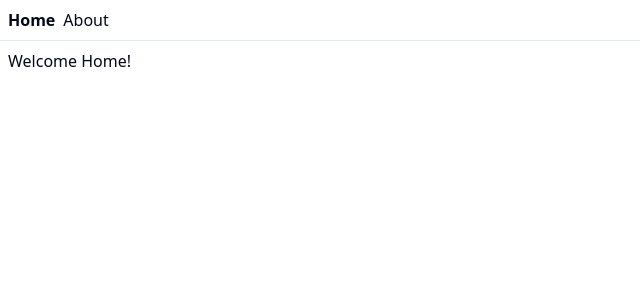
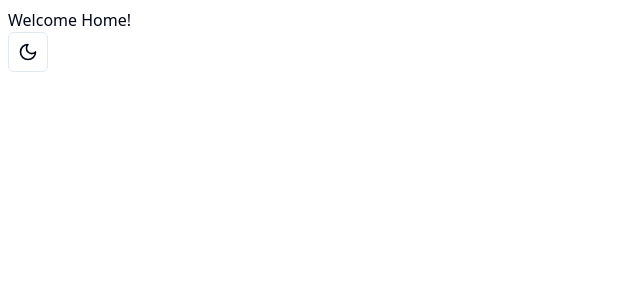
Before and after one commit to BigBabyofTel/linear-app, a React (Vite) app in the folder frontend/: page / in a window 1280 px wide. Shown: the top 300 px of the page, without its empty margins (0-640 px from the left). Built offline with nearby package versions, Linux system fonts and the light colour scheme.

Commit message:
✏️ Fix Typo: fixed theme not working

```diff
--- a/frontend/src/components/theme-toggle.tsx
+++ b/frontend/src/components/theme-toggle.tsx
@@ -8,6 +8,8 @@
   const { setTheme, theme } = useTheme()
 
     function toggleTheme() {
+        console.log("Hello World")
+        console.log(theme)
         setTheme(theme === "dark" ? "light" : "dark")
     }
 
--- a/frontend/src/routes/__root.tsx
+++ b/frontend/src/routes/__root.tsx
@@ -1,20 +1,14 @@
-import { createRootRoute, Link, Outlet } from '@tanstack/react-router'
+import { ThemeProvider } from '@/components/theme-provider'
+import { createRootRoute, Outlet } from '@tanstack/react-router'
 import { TanStackRouterDevtools } from '@tanstack/router-devtools'
 
 export const Route = createRootRoute({
   component: () => (
     <>
-      <div className="p-2 flex gap-2">
-        <Link to="/" className="[&.active]:font-bold">
-          Home
-        </Link>{' '}
-        <Link to="/about" className="[&.active]:font-bold">
-          About
-        </Link>
-      </div>
-      <hr />
+      <ThemeProvider defaultTheme='system' storageKey="vite-ui-theme">
       <Outlet />
       <TanStackRouterDevtools />
+      </ThemeProvider>
     </>
   ),
 })
--- a/frontend/src/routes/index.lazy.tsx
+++ b/frontend/src/routes/index.lazy.tsx
@@ -1,3 +1,4 @@
+import { ThemeToggle } from '@/components/theme-toggle'
 import { createLazyFileRoute } from '@tanstack/react-router'
 
 export const Route = createLazyFileRoute('/')({
@@ -8,6 +9,7 @@
   return (
     <div className="p-2">
       <h3>Welcome Home!</h3>
+      <ThemeToggle />
     </div>
   )
 }
```
Also changed, not shown: frontend/src/components/icons.tsx (line endings or trailing spaces).
